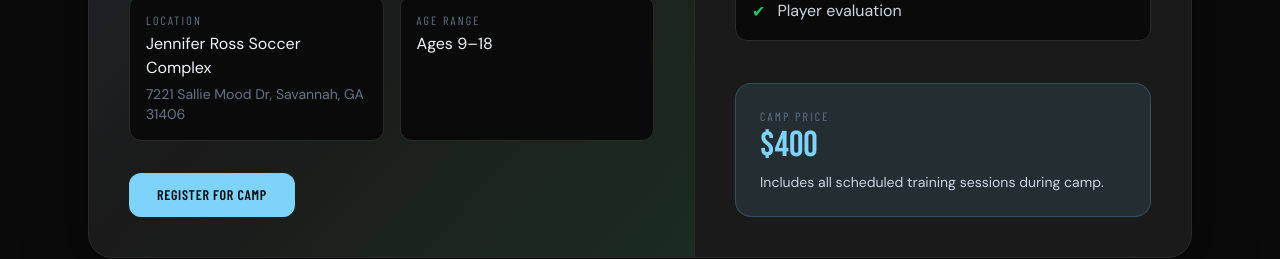
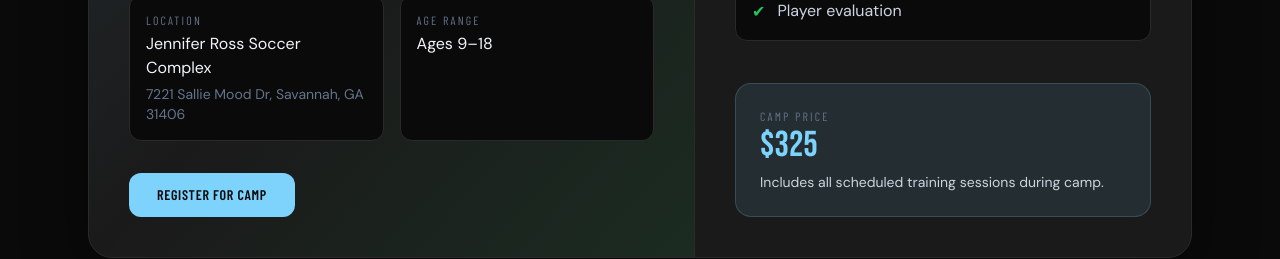
Before and after one commit to savannahathleticacademy-sys/savannah-athletic, a React (Vite) app: page /camps in a window 1280 px wide. Shown: the part 1060-1319 px from the top of the page. Built offline with nearby package versions, Linux system fonts and the light colour scheme; a web font is replaced by a local one.

Commit message:
Update Camps.jsx

```diff
--- a/src/Camps.jsx
+++ b/src/Camps.jsx
@@ -166,7 +166,7 @@ export default function Camps() {
                   <div className="text-slate-500 text-xs font-heading tracking-[0.18em] uppercase mb-1">
                     Camp Price
                   </div>
-                  <div className="text-4xl text-primary font-display leading-none">$400</div>
+                  <div className="text-4xl text-primary font-display leading-none">$325</div>
                   <div className="text-slate-300 text-sm mt-2">
                     Includes all scheduled training sessions during camp.
                   </div>
```
